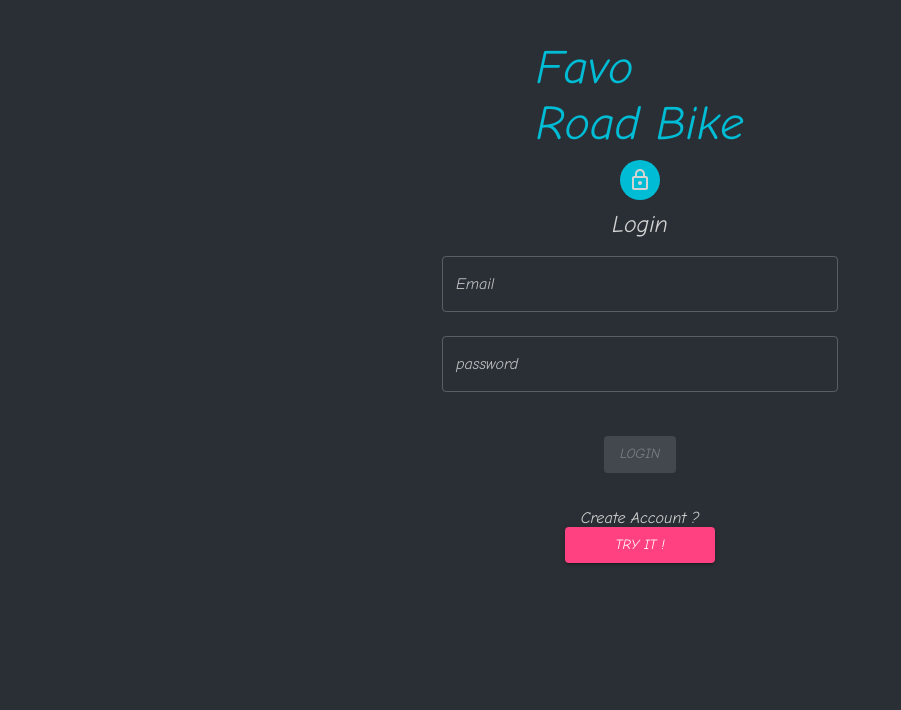
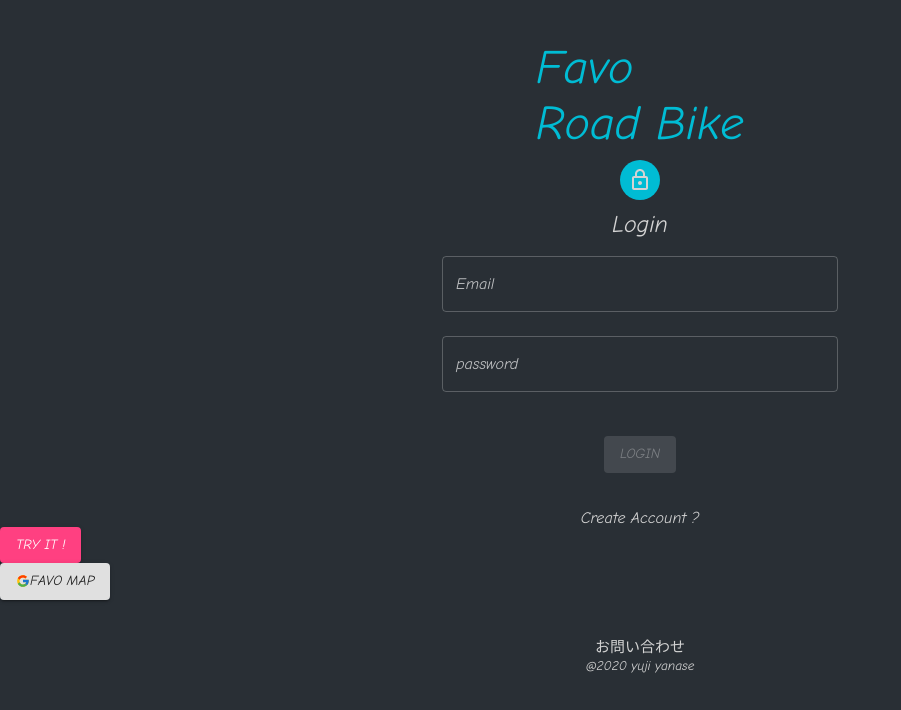
Before and after one commit to yuji-bvb/fvrb_react, a React (Create React App) app: page / in a window 1280 px wide. Shown: the top 710 px of the page, without its empty margins (0-901 px from the left). Built offline with nearby package versions, Linux system fonts and the light colour scheme; no server answers.

Commit message:
🎉 map遷移ボタン追加

```diff
--- a/src/features/auth/Auth.js
+++ b/src/features/auth/Auth.js
@@ -3,6 +3,7 @@ import { useSelector, useDispatch } from "react-redux";
 import { createMuiTheme, MuiThemeProvider } from "@material-ui/core/styles";
 import { makeStyles } from "@material-ui/core/styles";
 import styles from "./Auth.module.css";
+import Footer from "../../Footer";
 import {
   Avatar,
   Button,
@@ -10,9 +11,11 @@ import {
   TextField,
   Typography,
   CircularProgress,
+  Tooltip,
 } from "@material-ui/core";
 import { cyan } from "@material-ui/core/colors";
 import LockOutlinedIcon from "@material-ui/icons/LockOutlined";
+import { FcGoogle } from "react-icons/fc";
 import { Formik } from "formik";
 import * as Yup from "yup";
 import {
@@ -188,20 +191,40 @@ const Auth = () => {
           </div>
         )}
       </Formik>
-      <div className={styles.try}>
+      <div className="center">
+        <Tooltip title="お試しログイン">
+          <div className={styles.mt_15}>
             <Button
+              className={styles.try_btn}
               variant="contained"
               color="secondary"
-          className={styles.try_button}
               onClick={() =>
                 dispatch(
-              fetchAsyncLogin({ email: "test1@gmail.com", password: "test1" })
+                  fetchAsyncLogin({
+                    email: "test1@gmail.com",
+                    password: "test1",
+                  })
                 )
               }
             >
               TRY IT !
             </Button>
           </div>
+        </Tooltip>
+        <Tooltip title="おすすめスポット！">
+          <div className={styles.mt_15}>
+            <Button
+              variant="contained"
+              className={styles.map_btn}
+              onClick={() => (window.location.href = "/map")}
+            >
+              <FcGoogle />
+              Favo map
+            </Button>
+          </div>
+        </Tooltip>
+      </div>
+      <Footer />
     </MuiThemeProvider>
   );
 };
--- a/src/features/profile/Main.js
+++ b/src/features/profile/Main.js
@@ -5,6 +5,7 @@ import Profile from "./Profile";
 import MyProfile from "./MyProfile";
 import Friend from "./Friend";
 import InboxDM from "./InboxDM";
+import Footer from "../../Footer";
 import { Grid, CircularProgress } from "@material-ui/core";
 import { GoMail } from "react-icons/go";
 import { BsFillPeopleFill } from "react-icons/bs";
@@ -160,6 +161,7 @@ const Main = () => {
           ></Grid>
         </Grid>
       </Grid>
+      <Footer />
       {/* )} */}
     </>
   );
```
Lines whose indentation alone changed are shown as unchanged.
